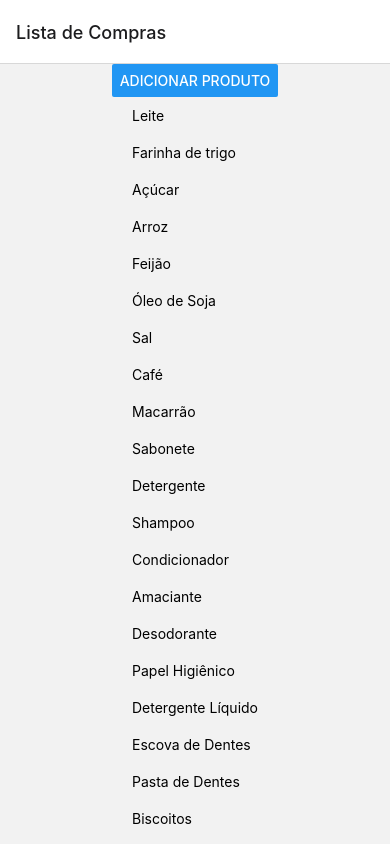
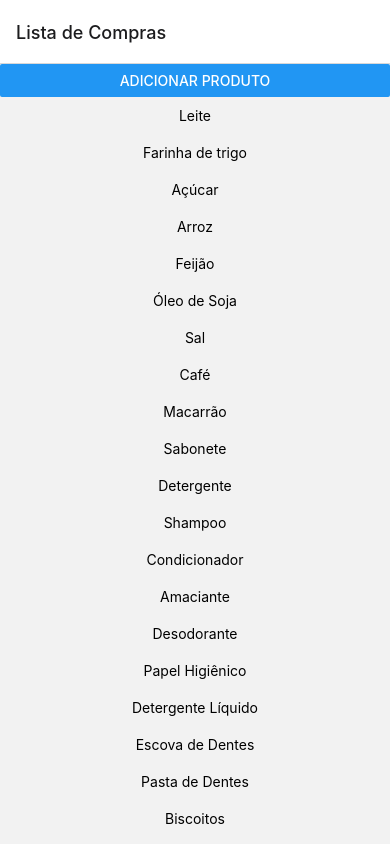
Before and after one commit to SchuGabriel/react-mobile, a React Native app: screen /Home in a window 390 px wide. Built offline with nearby package versions, Linux system fonts and the light colour scheme.

Commit message:
mudou botão

```diff
--- a/componentes/Home.js
+++ b/componentes/Home.js
@@ -60,14 +60,14 @@ function Home() {
     };
 
     return (
-        <View style={{ flex: 1, alignItems: 'center', justifyContent: 'center' }}>
+        <View style={{ flex: 1, alignItems: 'right', justifyContent: 'center' }}>
             <Button title="Adicionar Produto" onPress={() => goToNew(navigation, addNewItem)} />
             <FlatList
                 data={data}
                 keyExtractor={(item) => item.id.toString()}
                 renderItem={({ item }) => (
                     <TouchableOpacity onPress={() => navigateToDetails(item)}>
-                        <View style={{ marginVertical: 10 }}>
+                        <View style={{ flex: 1, alignItems: 'center', justifyContent: 'center', marginVertical: 10 }}>
                             <Text>{item.name}</Text>
                         </View>
                     </TouchableOpacity>
```
